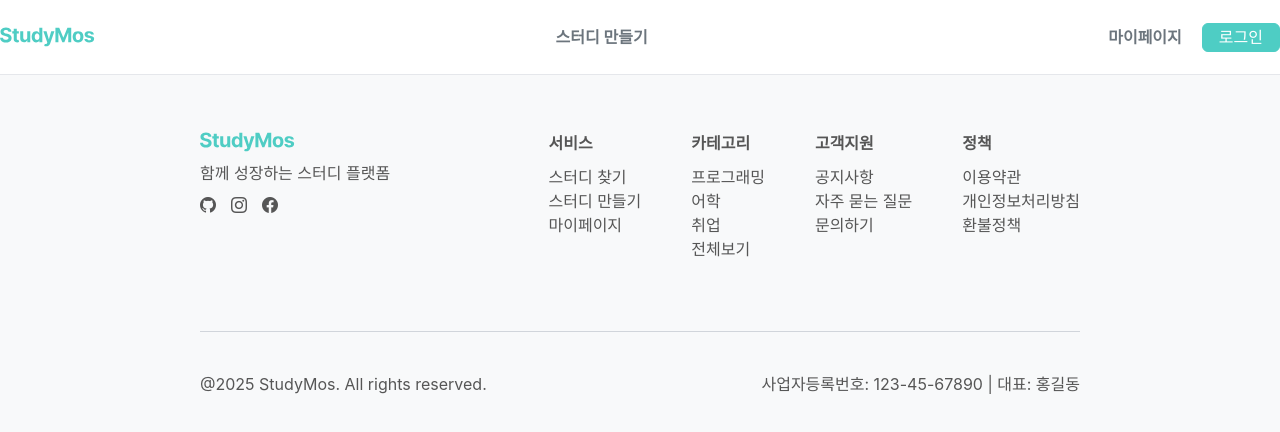
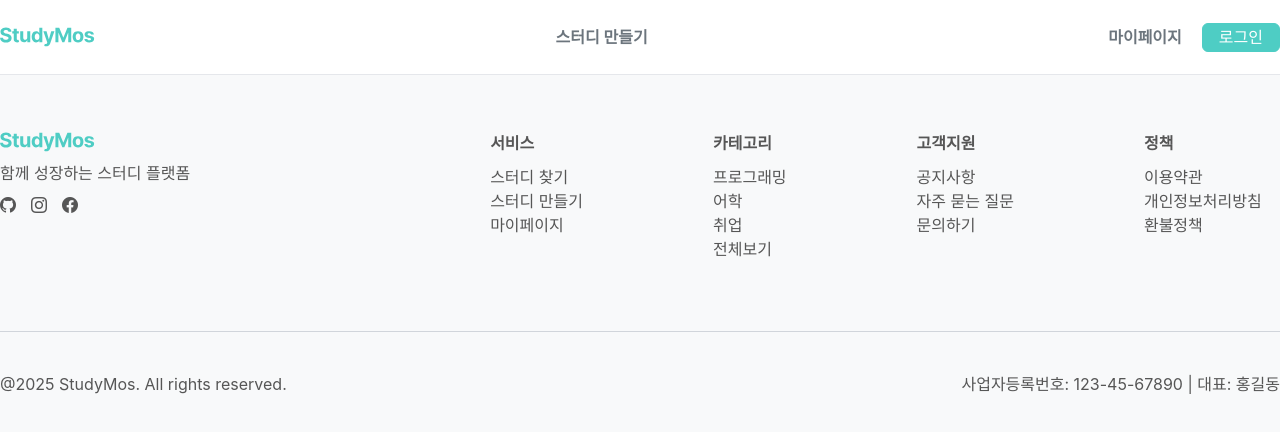
Before and after one commit to project-mos/frontend, a Next.js app: page / in a window 1280 px wide. Shown: the top 432 px of the page. Built offline with nearby package versions, Linux system fonts and the light colour scheme.

Commit message:
💄 [Design]: footer UI 추가

```diff
--- a/src/components/molecules/Footer.tsx
+++ b/src/components/molecules/Footer.tsx
@@ -33,9 +33,8 @@ const Text: React.FC<FooterProps> = ({ children, className = "" }) => (
 
 const Footer = () => {
   return (
-    <>
-      <div className="w-full h-[427px] bg-mos-white-gray-100 px-[200px] py-[76px]">
-        <div className="flex justify-between mb-[70px]">
+    <div className="w-full h-[400px] bg-mos-white-gray-100 laptop:px-[100px] desktop:px-[300] py-[76px]">
+      <div className="flex gap-[300px] mb-[70px]">
         <div className="flex flex-col gap-2">
           <SvgIcons.Logo />
           <Text>함께 성장하는 스터디 플랫폼</Text>
@@ -45,7 +44,7 @@ const Footer = () => {
             <i className="bi bi-facebook text-mos-gray-300"></i>
           </div>
         </div>
-          <div className="flex gap-[50px]">
+        <div className="flex gap-[130px]">
           {footerSections.map(({ title, list }) => (
             <div key={title}>
               <Text className="font-bold mb-[10px]">{title}</Text>
@@ -62,7 +61,6 @@ const Footer = () => {
         <Text>사업자등록번호: 123-45-67890 | 대표: 홍길동</Text>
       </div>
     </div>
-    </>
   );
 };
 
```
Lines whose indentation alone changed are shown as unchanged.
